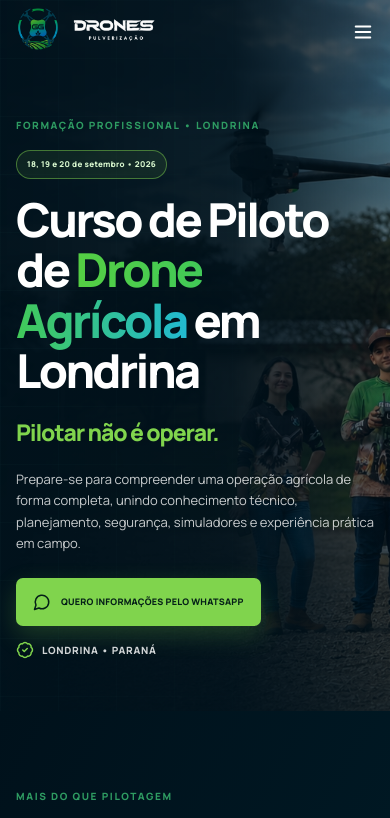
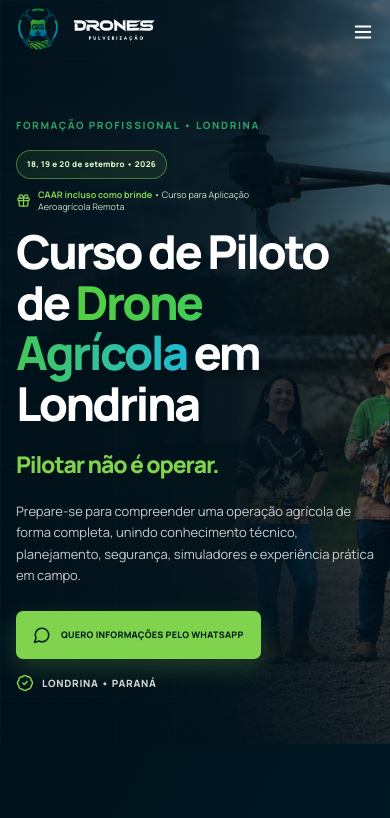
Before and after one commit to zalentec-proj/lp-ggdrones-pulveriza-o, a Next.js app: page /curso-drone-agricola in a window 390 px wide. Shown: the top 818 px of the page. Built offline with nearby package versions, Linux system fonts and the light colour scheme.

Commit message:
feat: add CAAR course bonus

```diff
--- a/src/app/globals.css
+++ b/src/app/globals.css
@@ -238,6 +238,8 @@ h3 { font-size:18px; }
 .course-hero__layout { display:block; }
 .course-hero__content { position:relative; z-index:1; max-width:630px; }
 .course-hero__date { display:inline-flex; margin:14px 0 0; padding:7px 10px; border:1px solid rgba(128,212,77,.48); border-radius:99px; color:#d9f8cf; background:rgba(128,212,77,.09); font-size:10px; font-weight:800; letter-spacing:.04em; }
+.course-hero__bonus { display:flex; align-items:center; gap:7px; max-width:max-content; margin:12px 0 -2px; color:rgba(230,255,224,.87); font-size:11px; line-height:1.35; }
+.course-hero__bonus svg { flex:none; color:var(--lime); }.course-hero__bonus b { color:var(--lime); }
 .course-hero h1 { max-width:650px; margin:18px 0 18px; font-size:clamp(45px,5vw,74px); }
 .course-hero__statement { margin:0; color:var(--lime); font-size:clamp(23px,2.4vw,34px); font-weight:800; letter-spacing:-.05em; }
 .course-hero__intro { max-width:570px; margin:18px 0 0; color:rgba(255,255,255,.78); font-size:16px; line-height:1.65; }
@@ -323,6 +325,9 @@ h3 { font-size:18px; }
 .course-class__info { max-width:470px; }
 .course-class__info strong { color:var(--lime); font-size:15px; letter-spacing:.01em; }
 .course-class__info p { margin:11px 0 0; color:rgba(255,255,255,.76); font-size:13px; }
+.course-caar-bonus { display:flex; align-items:center; gap:13px; max-width:485px; margin-top:21px; padding:13px 15px; border:1px solid rgba(128,212,77,.54); border-radius:8px; background:linear-gradient(110deg,rgba(128,212,77,.18),rgba(44,185,208,.12)); box-shadow:0 0 24px rgba(128,212,77,.08); }
+.course-caar-bonus__icon { display:grid; width:39px; height:39px; flex:none; place-items:center; color:#d9ffcd; border:1px solid rgba(191,242,165,.42); border-radius:50%; background:rgba(128,212,77,.17); }
+.course-caar-bonus small { display:block; color:#caffb6; font-size:9px; font-weight:800; letter-spacing:.11em; }.course-caar-bonus strong { display:block; margin-top:3px; color:#fff; font-size:14px; }.course-caar-bonus p { margin:3px 0 0; color:rgba(255,255,255,.7); font-size:10px; line-height:1.42; }
 .course-class__cta { margin-top:26px; }
 .course-footer { padding-top:64px; }
 
@@ -341,6 +346,7 @@ h3 { font-size:18px; }
   .course-hero__content { max-width:none; }
   .course-hero h1 { margin-top:15px; font-size:clamp(40px,12vw,57px); }
   .course-hero__date { font-size:8px; }
+  .course-hero__bonus { max-width:260px; margin-top:10px; font-size:9px; }
   .course-hero__statement { font-size:23px; }
   .course-hero__intro { font-size:13px; }
   .course-hero__actions { align-items:flex-start; gap:15px; margin-top:24px; }
@@ -371,5 +377,6 @@ h3 { font-size:18px; }
   .course-class__content h2 b { font-size:42px; }
   .course-class__content h2 em { font-size:37px; }
   .course-class__info p { font-size:12px; }
+  .course-caar-bonus { margin-top:19px; padding:12px; }.course-caar-bonus strong { font-size:13px; }
   .course-class__cta { width:100%; font-size:10px; }
 }
--- a/src/components/CourseLandingPage.tsx
+++ b/src/components/CourseLandingPage.tsx
@@ -10,6 +10,7 @@ import {
   ClipboardCheck,
   CloudRain,
   Gauge,
+  Gift,
   Menu,
   MessageCircle,
   MoveRight,
@@ -20,7 +21,7 @@ import {
   X,
 } from "lucide-react";
 
-const whatsappMessage = "Olá! Vi a página do Curso de Piloto de Drone Agrícola da GG Drones e gostaria de receber mais informações sobre a turma dos dias 18, 19 e 20 de setembro em Londrina.";
+const whatsappMessage = "Olá! Vi a página do Curso de Piloto de Drone Agrícola da GG Drones e gostaria de receber mais informações sobre a turma dos dias 18, 19 e 20 de setembro em Londrina, incluindo o CAAR incluso como brinde.";
 const courseWhatsAppUrl = `https://wa.me/5545991015512?text=${encodeURIComponent(whatsappMessage)}`;
 
 const courseNav = [
@@ -201,6 +202,7 @@ export function CourseLandingPage() {
           <motion.div className="course-hero__content" {...entrance(reducedMotion, 0.06)}>
             <span className="eyebrow">FORMAÇÃO PROFISSIONAL • LONDRINA</span>
             <p className="course-hero__date">18, 19 e 20 de setembro • 2026</p>
+            <p className="course-hero__bonus"><Gift size={15} aria-hidden="true" /><span><b>CAAR incluso como brinde</b> • Curso para Aplicação Aeroagrícola Remota</span></p>
             <h1>Curso de Piloto de <em>Drone Agrícola</em> em Londrina</h1>
             <p className="course-hero__statement">Pilotar não é operar.</p>
             <p className="course-hero__intro">Prepare-se para compreender uma operação agrícola de forma completa, unindo conhecimento técnico, planejamento, segurança, simuladores e experiência prática em campo.</p>
@@ -338,6 +340,10 @@ export function CourseLandingPage() {
               <span className="eyebrow">PRIMEIRA TURMA</span>
               <h2><b>18, 19 E 20</b><em>SETEMBRO</em><small>2026</small></h2>
               <div className="course-class__info"><strong>Londrina • Paraná</strong><p>Para informações sobre investimento, condições, estrutura do curso e demais dúvidas, fale diretamente com nossa equipe.</p></div>
+              <div className="course-caar-bonus">
+                <span className="course-caar-bonus__icon"><Gift size={23} aria-hidden="true" /></span>
+                <div><small>BÔNUS ESPECIAL</small><strong>CAAR incluso como brinde</strong><p>Curso para Aplicação Aeroagrícola Remota para complementar sua preparação.</p></div>
+              </div>
               <CourseCta label="FALAR COM A GG DRONES" className="course-class__cta" />
             </div>
           </motion.div>
```
